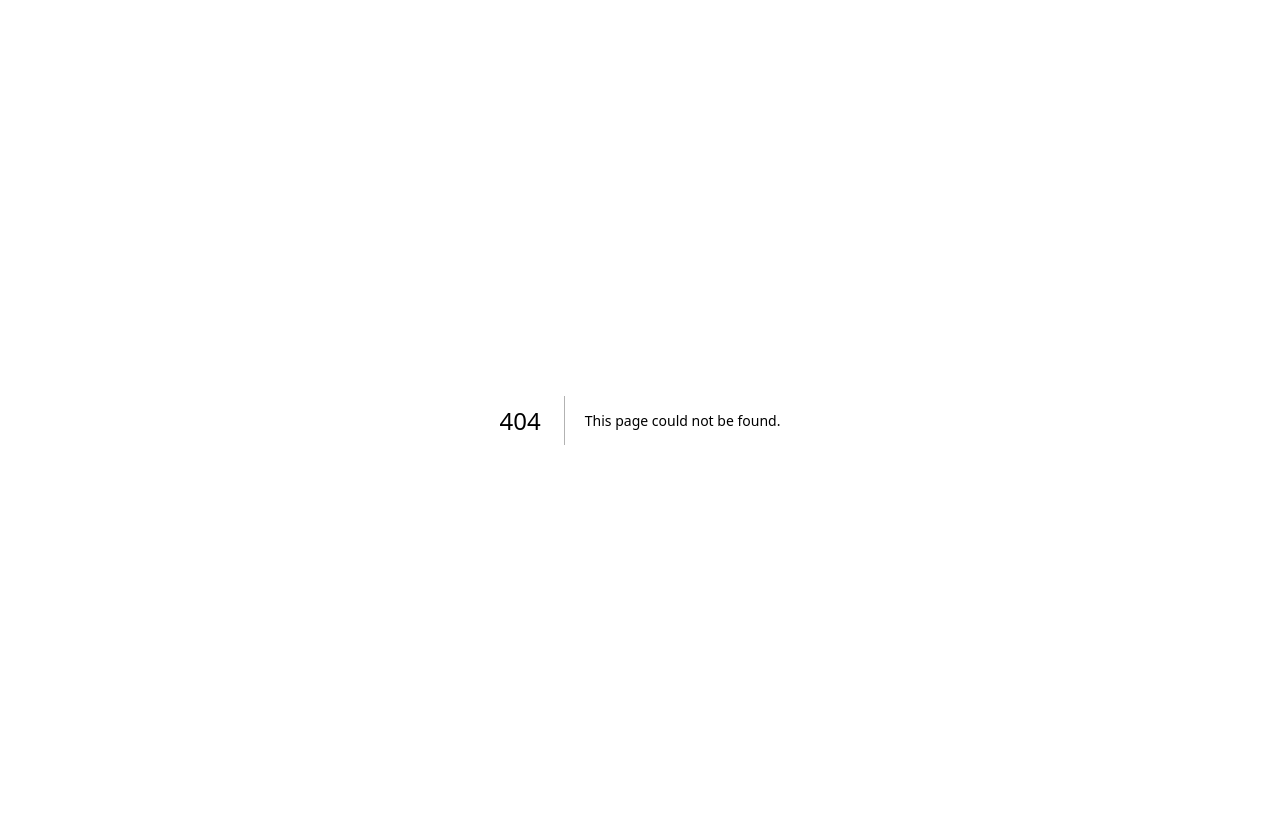
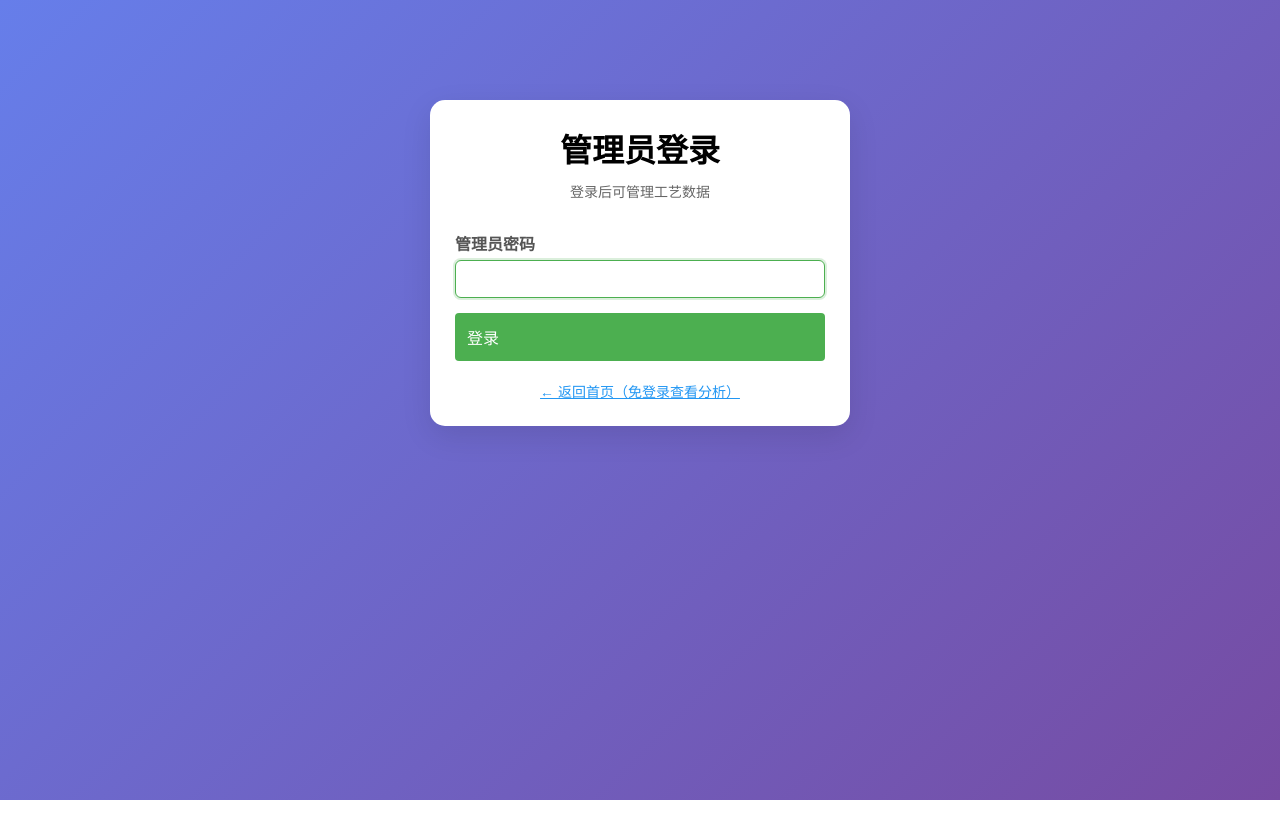
Before and after one commit to zlk88/IE, a Next.js app: page /login in a window 1280 px wide. Before the commit this address had no page. After the commit the page ends 800 px from the top, so only its background shows below. Built offline with nearby package versions, Linux system fonts and the light colour scheme.

Commit message:
Create page.js

```diff
--- /dev/null
+++ b/app/login/page.js
@@ -0,0 +1,73 @@
+'use client';
+
+import { useState } from 'react';
+import { useRouter } from 'next/navigation';
+import Link from 'next/link';
+
+export default function LoginPage() {
+  const router = useRouter();
+  const [password, setPassword] = useState('');
+  const [error, setError] = useState('');
+  const [loading, setLoading] = useState(false);
+
+  async function handleSubmit(e) {
+    e.preventDefault();
+    setError('');
+    setLoading(true);
+    const res = await fetch('/api/auth/login', {
+      method: 'POST',
+      headers: { 'Content-Type': 'application/json' },
+      body: JSON.stringify({ password }),
+    });
+    const data = await res.json();
+    setLoading(false);
+    if (!res.ok) {
+      setError(data.error || '登录失败');
+      return;
+    }
+    router.push('/');
+    router.refresh();
+  }
+
+  return (
+    <div className="container" style={{ maxWidth: 420, margin: '80px auto' }}>
+      <div className="card">
+        <h1 style={{ textAlign: 'center', marginBottom: 10 }}>管理员登录</h1>
+        <p style={{ textAlign: 'center', color: '#666', marginBottom: 30, fontSize: 14 }}>
+          登录后可管理工艺数据
+        </p>
+        {error && (
+          <div style={{ background: '#f8d7da', color: '#721c24', padding: 12, borderRadius: 8, marginBottom: 20, fontSize: 14 }}>
+            {error}
+          </div>
+        )}
+        <form onSubmit={handleSubmit}>
+          <div className="form-group">
+            <label>管理员密码</label>
+            <input
+              type="password"
+              className="form-control"
+              value={password}
+              onChange={(e) => setPassword(e.target.value)}
+              autoFocus
+              required
+            />
+          </div>
+          <button
+            type="submit"
+            className="btn btn-primary"
+            style={{ width: '100%', padding: 12, fontSize: 16 }}
+            disabled={loading}
+          >
+            {loading ? '登录中...' : '登录'}
+          </button>
+        </form>
+        <div style={{ textAlign: 'center', marginTop: 20 }}>
+          <Link href="/" style={{ color: '#2196F3', fontSize: 14 }}>
+            ← 返回首页（免登录查看分析）
+          </Link>
+        </div>
+      </div>
+    </div>
+  );
+}
```
